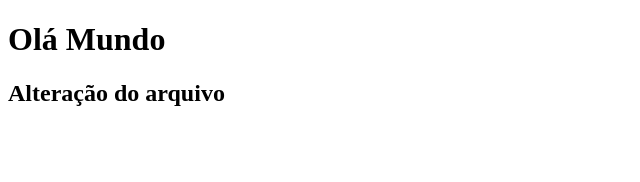
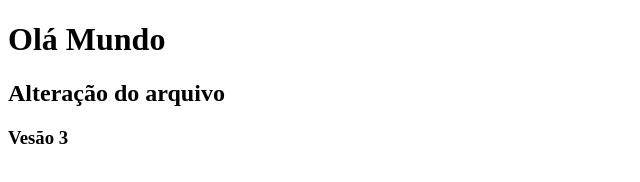
Before and after one commit to Luizfernandes177/curso_git_1, a plain HTML site: page index.html in a window 1280 px wide. Shown: the full height of the page, 0-640 px from the left. Drawn offline with Linux system fonts and the light colour scheme.

Commit message:
atualizando

```diff
--- a/index.html
+++ b/index.html
@@ -9,5 +9,6 @@
 <body>
     <h1>Olá Mundo</h1>
     <h2>Alteração do arquivo</h2>
+    <h3>Vesão 3</h3>
 </body>
 </html>
```
